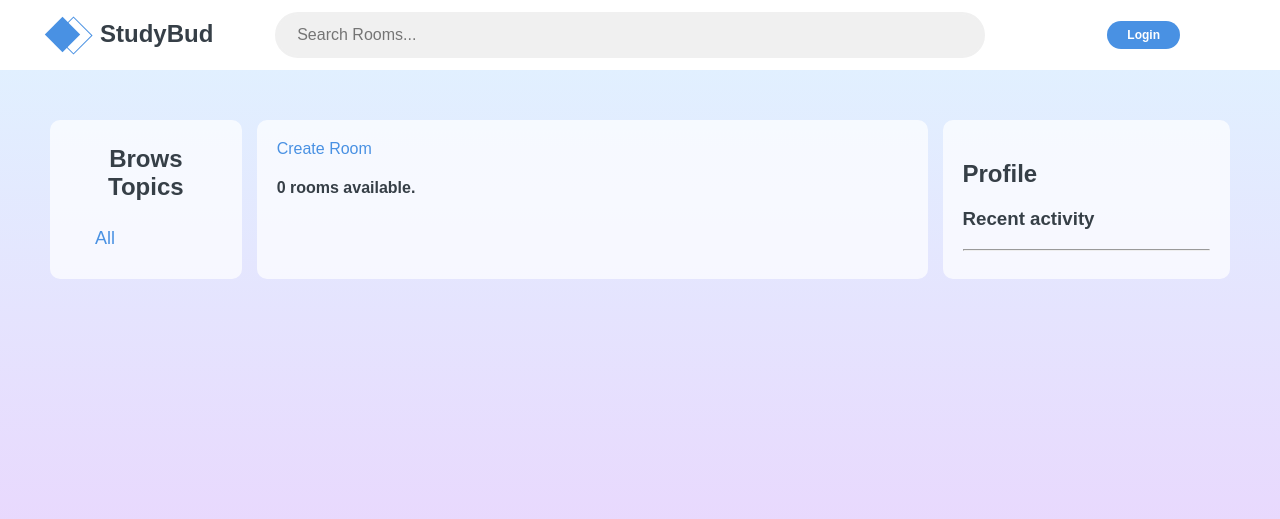
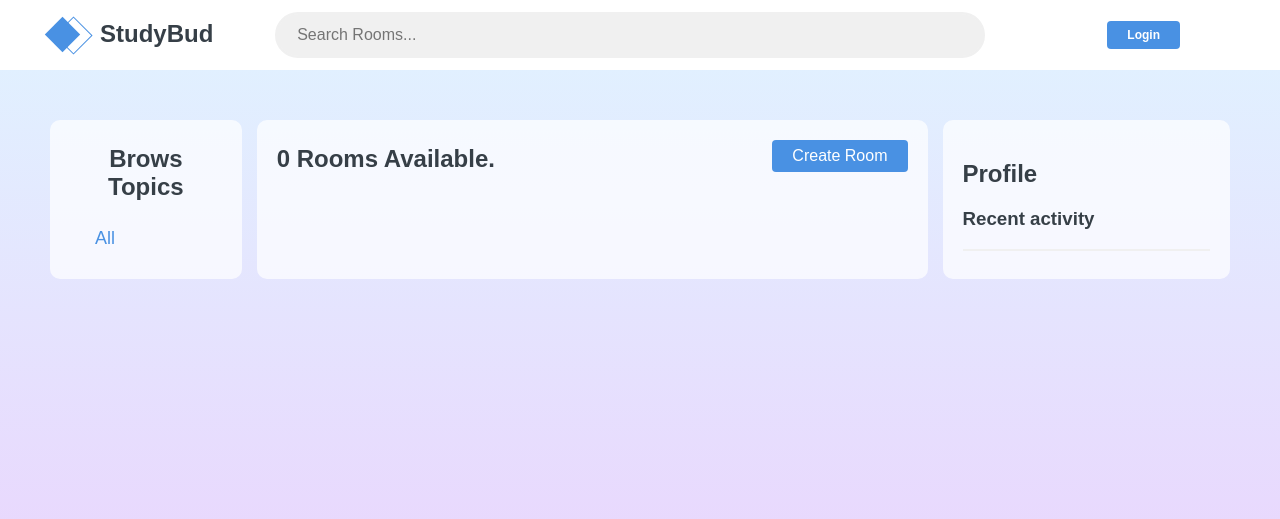
Before and after one commit to sajidurshajib/django-7h, a Django app: page / in a window 1280 px wide. Shown: the top 519 px of the page. Run offline with Django 4.2, Linux system fonts and the light colour scheme; data that the repository does not hold is empty.

Commit message:
ui: All rooms sections

```diff
--- a/studybud/base/templates/base/home.html
+++ b/studybud/base/templates/base/home.html
@@ -11,9 +11,8 @@
     </div>
 
     <div>
-        <a href="{% url 'create-room' %}">Create Room</a>
-        <br>
-        <h4>{{rooms_count}} rooms available.</h4>
+        <a href="{% url 'create-room' %}" class="btn btn-blue round-4px create-room-btn">Create Room</a>
+        <h2>{{rooms_count}} Rooms Available.</h2>
         {% include 'base/components/feed.html' %}
     </div>
 
--- a/studybud/static/styles/main.css
+++ b/studybud/static/styles/main.css
@@ -23,6 +23,7 @@ body {
     font-family: Arial, Helvetica, sans-serif !important;
     background-image: linear-gradient(rgba(193, 232, 255, 0.5), rgba(219, 151, 250, 0.5));
 }
+
 
 .wrapper {
     margin: 0 50px;
@@ -75,7 +76,6 @@ Button
 
 .btn{
     display: inline-block;
-    border-radius: 50px;
     padding: 7px 20px;
 }
 .btn-blue{
@@ -92,6 +92,9 @@ a {
     color: var(--blue);
 }
 
+hr{
+    border: 1px solid var(--grey-light);
+}
 /*
 ================
     Nav-bar
@@ -172,8 +175,14 @@ a {
     background-color: rgba(255, 255, 255, 0.7);
     padding: 20px;
     border-radius: 10px;
+    position: relative;
 }
-
+.home-wrapper > div:nth-child(2) > h2{
+    margin-top: 5px;
+}
+.create-room-btn{
+    float: right;
+}
 
 /*
 ====================
@@ -197,11 +206,23 @@ a {
     content: '';
     position: absolute;
     top: 14px;
-    left: 10px;
+    left: 8px;
     width: 8px;
     height: 8px;
-    border-radius: 8px;
     background: var(--purple);
+    transform: rotate(45deg);
+    visibility: hidden;
+}
+.topics > a::after{
+    content: '';
+    position: absolute;
+    top: 14px;
+    left: 12px;
+    width: 6px;
+    height: 6px;
+    border: 1px solid var(--purple);
+    background: transparent;
+    transform: rotate(45deg);
     visibility: hidden;
 }
 .topics > a:hover, .topics > a:focus{
@@ -211,3 +232,6 @@ a {
 .topics >a:hover::before{
     visibility: visible;
 }
+.topics >a:hover::after{
+    visibility: visible;
+}
--- a/studybud/templates/navbar.html
+++ b/studybud/templates/navbar.html
@@ -11,9 +11,9 @@
     </div>
     <div>
         {% if request.user.is_authenticated  %}
-        <a href="{% url 'logout' %}" class="btn btn-blue" >Logout</a>
+        <a href="{% url 'logout' %}" class="btn btn-blue round-4px" >Logout</a>
         {% else %}
-            <a href="{% url 'login' %}" class="btn btn-blue" >Login</a>
+            <a href="{% url 'login' %}" class="btn btn-blue round-4px" >Login</a>
         {% endif %}
     </div>
 </div>
```
